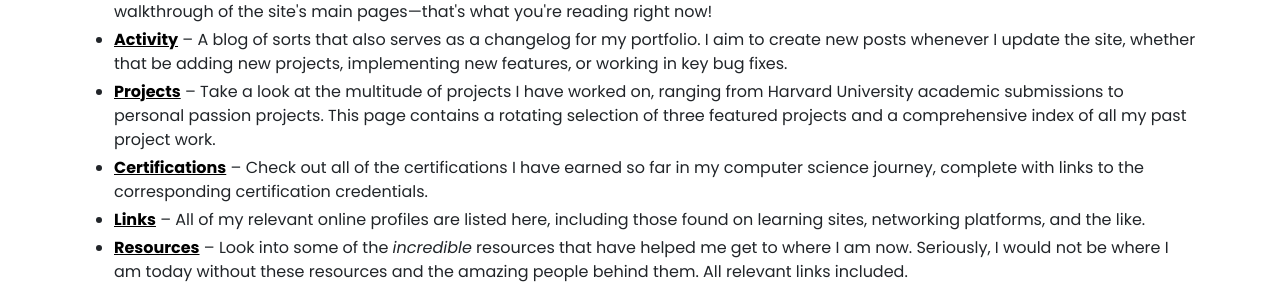
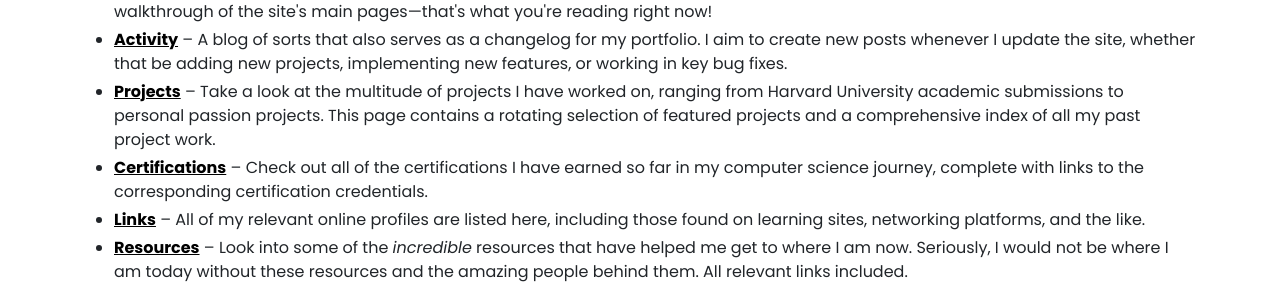
Before and after one commit to DanielTheFletch/portfolio, a Jekyll site: the page built from index.html, in a window 1280 px wide and 900 px high, scrolled down 1590 px. Shown: the part 180-478 px from the top of the window. Built offline with Jekyll 4.4.1, drawn with Linux system fonts in a browser that asks for light colours.

Commit message:
Remove mention of num featured projects

```diff
--- a/index.html
+++ b/index.html
@@ -50,7 +50,7 @@ title: Daniel Fletcher's Portfolio
     {% assign page_activity = site.html_pages | find: "name", "activity.html" %}
     <li class="mb-1"><a class="external-link fw-bold" href={{ page_activity.url | relative_url }}>Activity</a> &ndash; A blog of sorts that also serves as a changelog for my portfolio. I aim to create new posts whenever I update the site, whether that be adding new projects, implementing new features, or working in key bug fixes.</li>
     {% assign page_projects = site.html_pages | find: "name", "projects.html" %}
-    <li class="mb-1"><a class="external-link fw-bold" href={{ page_projects.url | relative_url }}>Projects</a> &ndash; Take a look at the multitude of projects I have worked on, ranging from Harvard University academic submissions to personal passion projects. This page contains a rotating selection of three featured projects and a comprehensive index of all my past project work.</li>
+    <li class="mb-1"><a class="external-link fw-bold" href={{ page_projects.url | relative_url }}>Projects</a> &ndash; Take a look at the multitude of projects I have worked on, ranging from Harvard University academic submissions to personal passion projects. This page contains a rotating selection of featured projects and a comprehensive index of all my past project work.</li>
     {% assign page_certifications = site.html_pages | find: "name", "certifications.html" %}
     <li class="mb-1"><a class="external-link fw-bold" href={{ page_certifications.url | relative_url }}>Certifications</a> &ndash; Check out all of the certifications I have earned so far in my computer science journey, complete with links to the corresponding certification credentials.</li>
     {% assign page_links = site.html_pages | find: "name", "links.html" %}
```
Also changed, not shown: README.md.
